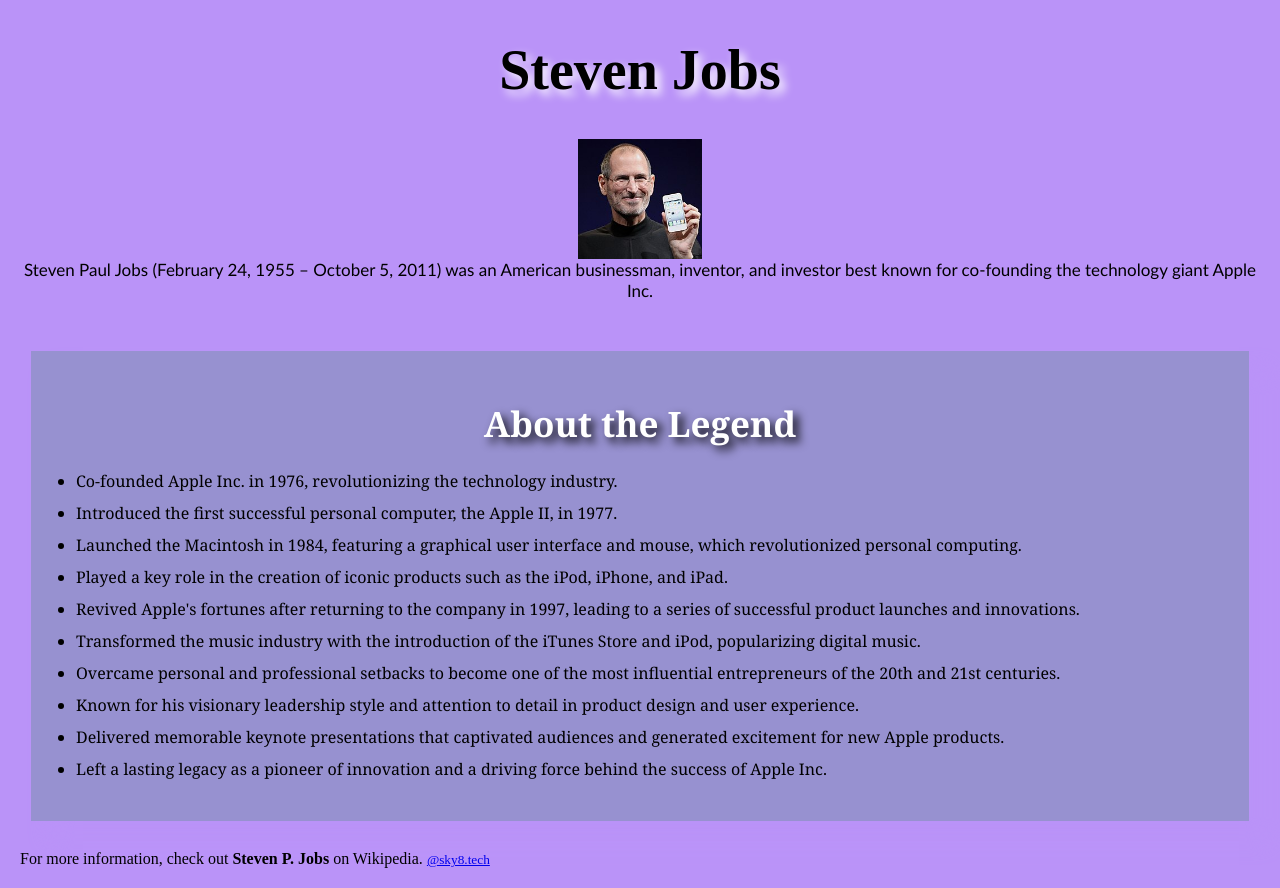
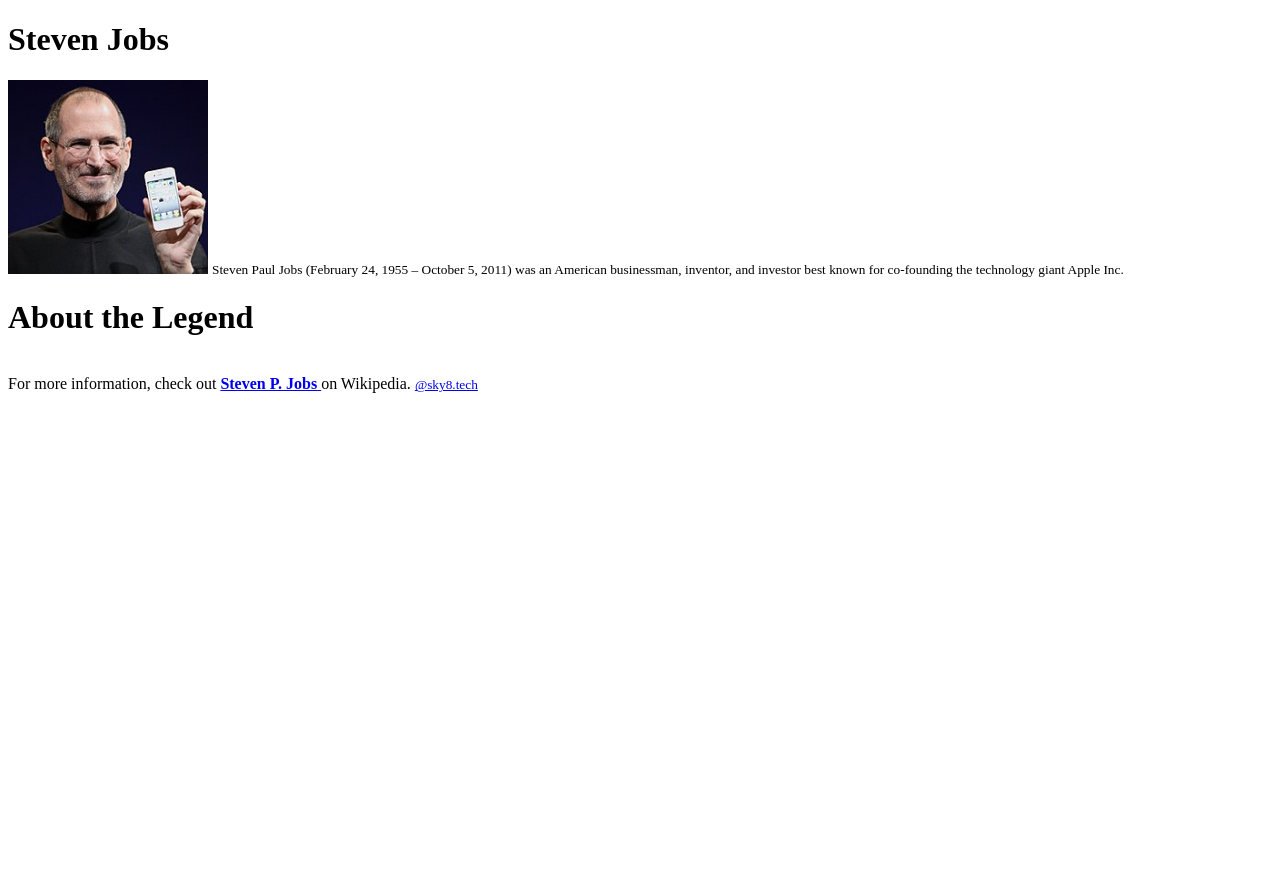
Before and after one commit to spykelionel/task1-tribute-page, a plain HTML site: page task1/index.html in a window 1280 px wide. After the commit the page ends 800 px from the top, so only its background shows below. Drawn offline with Linux system fonts and the light colour scheme.

Commit message:
little update

```diff
--- a/task1/index.html
+++ b/task1/index.html
@@ -1,78 +1,6 @@
 <!DOCTYPE html>
 <html lang="en">
   <head>
-    <style>
-      /* Styling the body element
-         like body color and margin */
-      body {
-        background-color: #ba93f8;
-        margin: 20px;
-      }
-
-      /* Styling the Title and giving
-         shadow to the title */
-      #title {
-        text-align: center;
-        text-shadow: 5px 5px 10px white;
-        font-size: 7vh;
-      }
-
-      /* Setting width and display
-         type of image */
-      img {
-        display: block;
-        margin: auto;
-        width: 10%;
-      }
-      #img {
-        display: flex;
-        justify-content: center;
-        flex-direction: column;
-        text-align: center;
-      }
-      /* Setting font color and font
-         size of the image-caption */
-      #caption {
-        font-size: 17px;
-        font-family: Gill Sans;
-        color: black;
-      }
-
-      /* Styling the content of the page like-
-         padding, font-size, font color etc.*/
-      div#tribute-data {
-        background-color: rgba(46, 139, 87, 0.25);
-        box-shadow: 20px 20px 20px #ba93f8;
-        font-family: Georgia;
-        padding: 25px;
-        margin: 11px;
-        margin-top: 50px;
-      }
-
-      /* Styling the title of the content */
-      h1.title-steve {
-        font-size: 35px;
-        color: white;
-        text-align: center;
-        text-shadow: 5px 5px 10px black;
-      }
-
-      /* Styling the link provided at the end */
-      #tribute-link {
-        text-decoration: none;
-        color: black;
-      }
-
-      /* Styling the list */
-      ul {
-        padding-left: 20px;
-        margin-top: 0;
-      }
-
-      ul li {
-        margin-bottom: 10px;
-      }
-    </style>
     <title>Tribute to Steve Jobs</title>
   </head>
 
@@ -100,48 +28,7 @@
         <!--Achievements and other
 				details of the person-->
         <h1 class="title-steve">About the Legend</h1>
-        <ul>
-          <li>
-            Co-founded Apple Inc. in 1976, revolutionizing the technology
-            industry.
-          </li>
-          <li>
-            Introduced the first successful personal computer, the Apple II, in
-            1977.
-          </li>
-          <li>
-            Launched the Macintosh in 1984, featuring a graphical user interface
-            and mouse, which revolutionized personal computing.
-          </li>
-          <li>
-            Played a key role in the creation of iconic products such as the
-            iPod, iPhone, and iPad.
-          </li>
-          <li>
-            Revived Apple's fortunes after returning to the company in 1997,
-            leading to a series of successful product launches and innovations.
-          </li>
-          <li>
-            Transformed the music industry with the introduction of the iTunes
-            Store and iPod, popularizing digital music.
-          </li>
-          <li>
-            Overcame personal and professional setbacks to become one of the
-            most influential entrepreneurs of the 20th and 21st centuries.
-          </li>
-          <li>
-            Known for his visionary leadership style and attention to detail in
-            product design and user experience.
-          </li>
-          <li>
-            Delivered memorable keynote presentations that captivated audiences
-            and generated excitement for new Apple products.
-          </li>
-          <li>
-            Left a lasting legacy as a pioneer of innovation and a driving force
-            behind the success of Apple Inc.
-          </li>
-        </ul>
+        <ul></ul>
       </div>
       <br />
       For more information, check out
```
